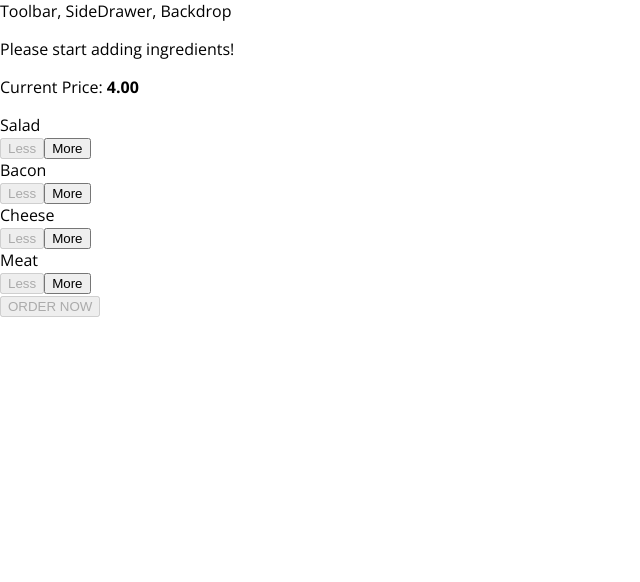
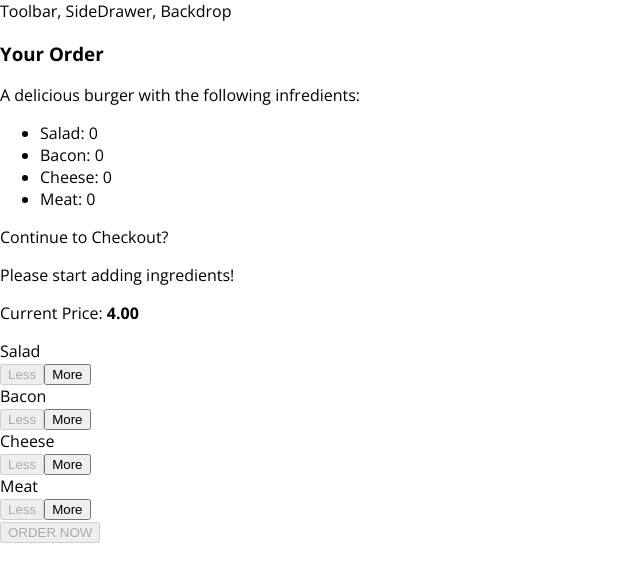
Before and after one commit to ioanzicu/react-burger, a React app: page / in a window 1280 px wide. Shown: the top 582 px of the page, without its empty margins (0-640 px from the left). Built offline with nearby package versions, Linux system fonts and the light colour scheme.

Commit message:
Order Summary Modal

```diff
--- /dev/null
+++ b/src/components/Burger/OrderSummary/OrderSummary.js
@@ -0,0 +1,25 @@
+import React from "react";
+
+import Auxiliar from "../../../hoc/Auxiliar";
+
+const orderSummary = props => {
+  const ingredientSummary = Object.keys(props.ingredients).map(igKey => {
+    return (
+      <li>
+        <span style={{ textTransform: "capitalize" }}>{igKey}</span>:{" "}
+        {props.ingredients[igKey]}
+      </li>
+    );
+  });
+
+  return (
+    <Auxiliar>
+      <h3>Your Order</h3>
+      <p>A delicious burger with the following infredients:</p>
+      <ul>{ingredientSummary}</ul>
+      <p>Continue to Checkout?</p>
+    </Auxiliar>
+  );
+};
+
+export default orderSummary;
--- /dev/null
+++ b/src/components/UI/Modal/Modal.css
@@ -0,0 +1,20 @@
+.Modal {
+  position: fixed;
+  z-index: 500;
+  background-color: white;
+  width: 70%;
+  border: 1px solid #ccc;
+  box-shadow: 1px 1px 1px black;
+  padding: 16px;
+  left: 15%;
+  top: 30%;
+  box-sizing: border-box;
+  transition: all 0.3s ease-out;
+}
+
+@media (min-width: 600px) {
+  .Modal {
+    width: 500px;
+    left: calc(50% - 250px);
+  }
+}
--- /dev/null
+++ b/src/components/UI/Modal/Modal.js
@@ -0,0 +1,7 @@
+import React from "react";
+
+import classes from "./Modal.css";
+
+const modal = props => <div className={classes.Modal}>{props.children}</div>;
+
+export default modal;
--- a/src/containers/BurgerBuilder/BurgerBuilder.js
+++ b/src/containers/BurgerBuilder/BurgerBuilder.js
@@ -3,6 +3,8 @@
 import Auxiliar from "../../hoc/Auxiliar";
 import Burger from "../../components/Burger/Burger";
 import BurgerControls from "../../components/Burger/BuildControls/BuildControls";
+import Modal from "../../components/UI/Modal/Modal";
+import OrderSummary from "../../components/Burger/OrderSummary/OrderSummary";
 
 const INGREDIENT_PRICES = {
   salad: 0.5,
@@ -80,6 +82,9 @@
     // {salad: true, cheese: true, meat: false, ...}
     return (
       <Auxiliar>
+        <Modal>
+          <OrderSummary ingredients={this.state.ingredients} />
+        </Modal>
         <Burger ingredients={this.state.ingredients} />
         <BurgerControls
           ingredientAdded={this.addIngredientHandler}
```
Also changed, not shown: src/components/UI/Backdrop/Backdrop.js (added).
